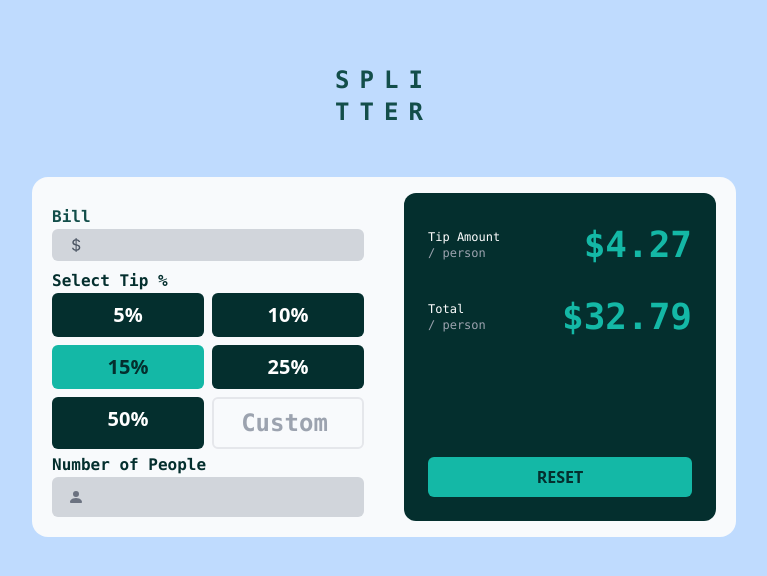
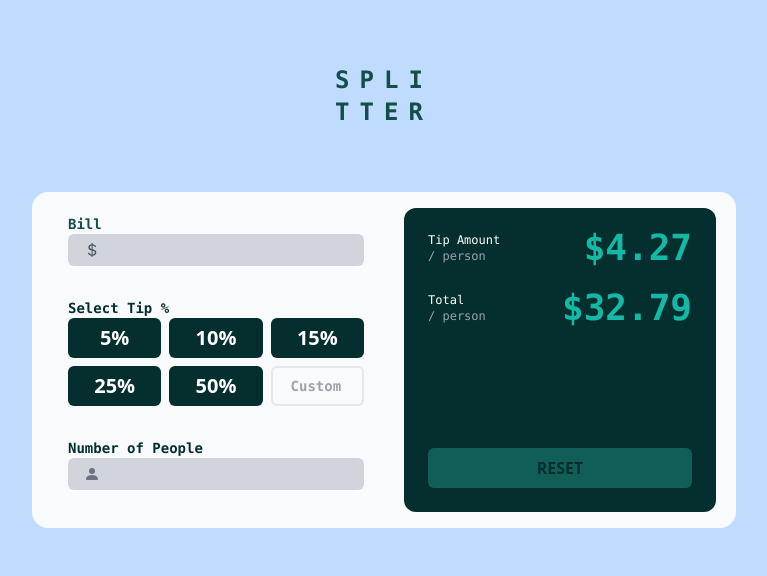
Before and after one commit to BlarQ/Tip-Calculator, a website: page index.html in a window 1280 px wide. Shown: the whole page, without its empty margins (256-1023 px from the left). Drawn offline with Linux system fonts and the light colour scheme.

Commit message:
fix: project completed

```diff
--- a/index.html
+++ b/index.html
@@ -8,20 +8,21 @@
     <title>Tip Calculator</title>
 </head>
 <body>
-    <div class="min-h-[100vh] sm:bg-blue-200">
+    <div class="min-h-[100dvh] sm:bg-blue-200">
         <h1 class=" bg-blue-200 flex justify-center items-center pt-5 pb-6 sm:py-16 font-mono font-bold text-2xl
         tracking-[10px] cursor-default
         text-teal-900">SPLI<BR>TTER</BR></h1>
-        <div class="bg-slate-50 sm:rounded-2xl sm:max-w-[55%] sm:grid grid-cols-2 sm:items-center sm:justify-center mx-auto rounded-t-2xl mt-[-15px]">
-            <div class="">
+        <div class="bg-slate-50 lg:rounded-2xl lg:max-w-[55%] lg:grid grid-cols-2 lg:items-center lg:justify-center mx-auto rounded-t-2xl mt-[-15px] lg:mt-0">
+            <div class="lg:pl-4">
                 <h1 class="pt-2
+                            lg:mt-[-25px]
                             ml-5
                             font-mono
                             cursor-default
                             font-extrabold
                             text-teal-900
                             text-lg
-                            sm:text-base">Bill</h1>
+                            lg:text-sm">Bill</h1>
                             <!-- <div class="bg-gray-300
                                         mx-5
                                         rounded-md
@@ -47,10 +48,11 @@
                             flex
                             items-center
                             h-10
-                            sm:h-8">
+                            lg:mb-8
+                            lg:h-8">
                                 <input class="min-w-full
-                                focus:outline-green-950
-                                text-right h-10 sm:h-8 bg-transparent
+                                focus:outline-teal-500
+                                text-right h-10 lg:h-8 bg-transparent
                                 font-mono text-2xl sm:text-xl font-extrabold px-2" type="number" name="number" id="number">
                                 <div class="absolute
                                 flex
@@ -72,59 +74,85 @@
                                         font-mono
                                         cursor-default
                                         text-teal-950
-                                        font-extrabold">Select Tip %</h2>
+                                        font-extrabold
+                                        lg:text-sm">Select Tip %</h2>
 
                             <div class="px-5
                                         grid
                                         grid-cols-2
-                                        gap-y-2
-                                        gap-x-2
+                                        sm:grid-cols-3
+                                        gap-2
                                         text-center">
-                                    <section class="bg-teal-950
+                                    <button class="bg-teal-950
                                                 rounded-md
                                                 min-w-20
+                                                sm:min-w-10
                                                 py-2
+                                                lg:py-1
+                                                lg:h-10
                                                 text-white
+                                                hover:text-teal-950
+                                                hover:bg-teal-500
                                                 font-sans
                                                 text-xl
                                                 cursor-pointer
-                                                font-semibold">5%</section>
-                                    <section class="bg-teal-950
+                                                font-semibold">5%</button>
+                                    <button class="bg-teal-950
                                                 rounded-md
                                                 min-w-20
+                                                lg:min-w-10
                                                 py-2
+                                                lg:py-1
+                                                lg:h-10
                                                 cursor-pointer
                                                 text-white
+                                                hover:text-teal-950
+                                                hover:bg-teal-500
                                                 font-sans
                                                 text-xl
-                                                font-semibold">10%</section>
-                                    <section class="bg-teal-500
+                                                font-semibold">10%</button>
+                                    <button class="bg-teal-950
                                                 rounded-md
                                                 min-w-20
+                                                lg:min-w-10
                                                 py-2
+                                                lg:py-1
+                                                lg:h-10
                                                 cursor-pointer
-                                                text-teal-950
+                                                text-white
+                                                hover:text-teal-950
+                                                hover:bg-teal-500
                                                 font-sans
                                                 text-xl
-                                                font-extrabold">15%</section>
-                                    <section class="bg-teal-950
+                                                font-extrabold">15%</button>
+                                    <button class="bg-teal-950
                                                 rounded-md
                                                 min-w-20
+                                                lg:min-w-10
                                                 py-2
+                                                lg:py-1
+                                                lg:h-10
                                                 cursor-pointer
                                                 text-white
+                                                hover:text-teal-950
+                                                hover:bg-teal-500
                                                 font-sans
                                                 text-xl
-                                                font-semibold">25%</section>
-                                    <section class="bg-teal-950
+                                                font-semibold">25%</button>
+                                    <button class="bg-teal-950
                                                 rounded-md
                                                 min-w-20
+                                                lg:min-w-10
                                                 py-2
+                                                lg:py-1
+                                                lg:h-10
                                                 cursor-pointer
                                                 text-white
+                                                hover:text-teal-950
+                                                hover:bg-teal-500
                                                 font-sans
                                                 text-xl
-                                                font-semibold">50%</section>
+                                                font-semibold">50%</button>
                                     <!-- <section class="bg-teal-50
                                                 border-2
                                                 rounded-md
@@ -139,12 +167,16 @@
                                     border-2
                                     rounded-md
                                     min-w-20
-                                    py-2 pl-2
+                                    lg:min-w-10
+                                    py-2 pl-3
+                                    lg:py-1
+                                    lg:h-10
                                     text-center
                                     text-gray-300
-                                    focus:outline-green-950
+                                    focus:outline-teal-500
                                     bg-transparent
-                                    text-2xl
+                                    text-xl
+                                    lg:text-sm
                                     font-mono
                                     font-extrabold
                                     " type="number" name="number" id="number" placeholder="Custom">
@@ -152,10 +184,12 @@
                             </div>
                             <h2 class="px-5
                                     mt-1
+                                    lg:mt-8
                                     font-mono
                                     text-teal-950
                                     cursor-default
-                                    font-extrabold">Number of People</h2>
+                                    font-extrabold
+                                    lg:text-sm">Number of People</h2>
                             <!-- <div class="bg-gray-300
                                     mx-5
                                     rounded-md
@@ -181,10 +215,11 @@
                             rounded-md
                             flex
                             items-center
-                            h-10">
+                            h-10
+                            lg:h-8">
                                 <input class="min-w-full
-                                focus:outline-green-950
-                                text-right h-10 bg-transparent
+                                focus:outline-teal-500
+                                text-right h-10 bg-transparent lg:h-8
                                 font-mono text-2xl font-extrabold px-2" type="number" name="number" id="number">
                                 <div class="absolute
                                 flex
@@ -214,21 +249,21 @@
                             items-center
                             justify-evenly
                             py-2
-                            sm:my-4">
+                            lg:my-1">
                         <p class="text-white
                             font-mono
-                            sm:text-xs"
+                            lg:text-xs"
                             >Tip Amount<br>
                             <span class="text-gray-400
                                     text-[14px]
-                                    sm:text-xs"
+                                    lg:text-xs"
                                     >/ person</span></p>
 
                         <p class="text-right
                             text-teal-500
                             font-mono
                             text-2xl
-                            sm:text-4xl
+                            lg:text-4xl
                             font-extrabold"
                             >$4.27</p>
                     </div>
@@ -239,32 +274,33 @@
                             py-1">
                         <p class="text-white
                             font-mono
-                            sm:text-xs
+                            lg:text-xs
                             py-2">Total<br>
                             <span class="text-gray-400
                                     text-[14px]
-                                    sm:text-xs"
+                                    lg:text-xs"
                                     >/ person</span></p>
 
                         <p class="text-right
                             text-teal-500
                             font-mono
                             text-2xl
-                            sm:text-4xl
+                            lg:text-4xl
                             font-extrabold"
                             >$32.79</p>
                     </div>
                     </div>
-                    <button class="bg-teal-500
+                    <button class="hover:bg-teal-500
+                    bg-teal-800
                     text-teal-950
-                    sm:mt-28
-                    sm:mb-4
+                    lg:mt-28
+                    lg:mb-4
                     font-sans
                     font-bold
                     rounded-md
                     min-w-full
                     py-3
-                    sm:py-2
+                    lg:py-2
                     cursor-pointer"
                     >RESET</button>
                 </div>
```
Also changed, not shown: collins.css.
